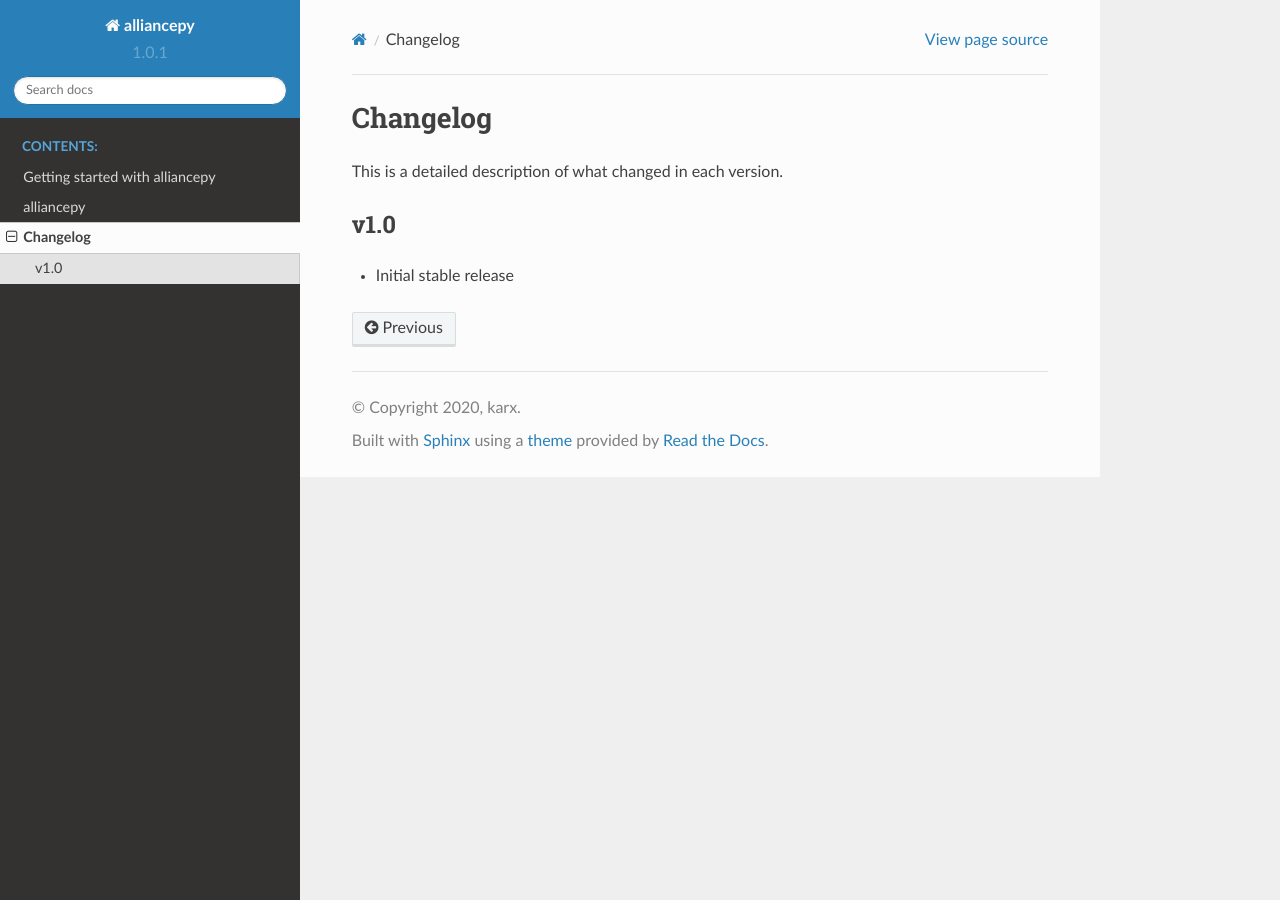
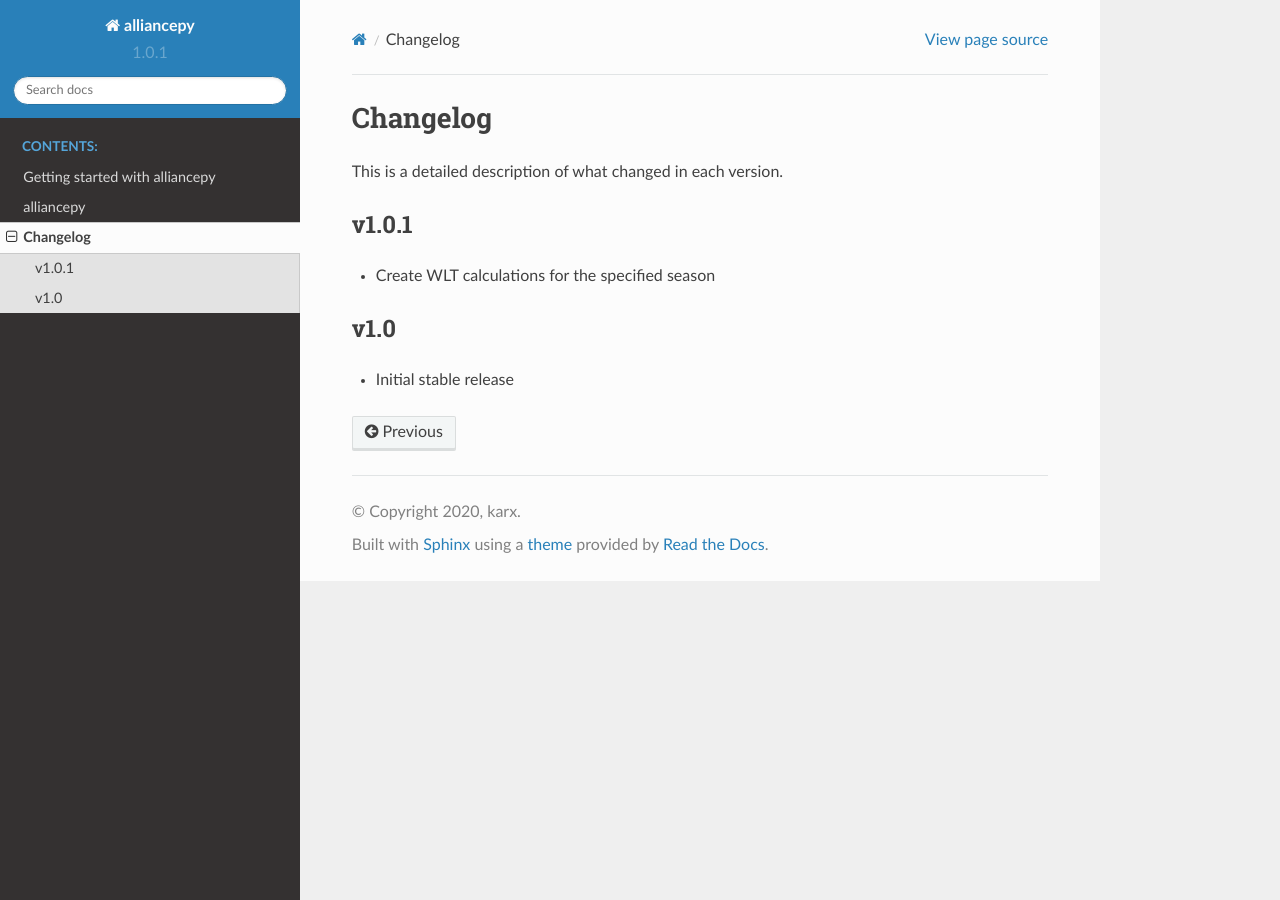
Before and after one commit to karx1/alliancepy, a Sphinx documentation site: the page built from docs/source/changelog.rst, in a window 1280 px wide. Built offline with Sphinx 7.4.7 and the Read the Docs theme 2.0.0, drawn with Linux system fonts in a browser that asks for light colours.

Commit message:
Update changelog

```diff
--- a/docs/source/changelog.rst
+++ b/docs/source/changelog.rst
@@ -2,6 +2,13 @@ Changelog
 ==========
 
 This is a detailed description of what changed in each version.
+
+.. _vp1p0p1:
+
+v1.0.1
+------
+
+- Create WLT calculations for the specified season
 
 .. _vp1p0:
 
```
